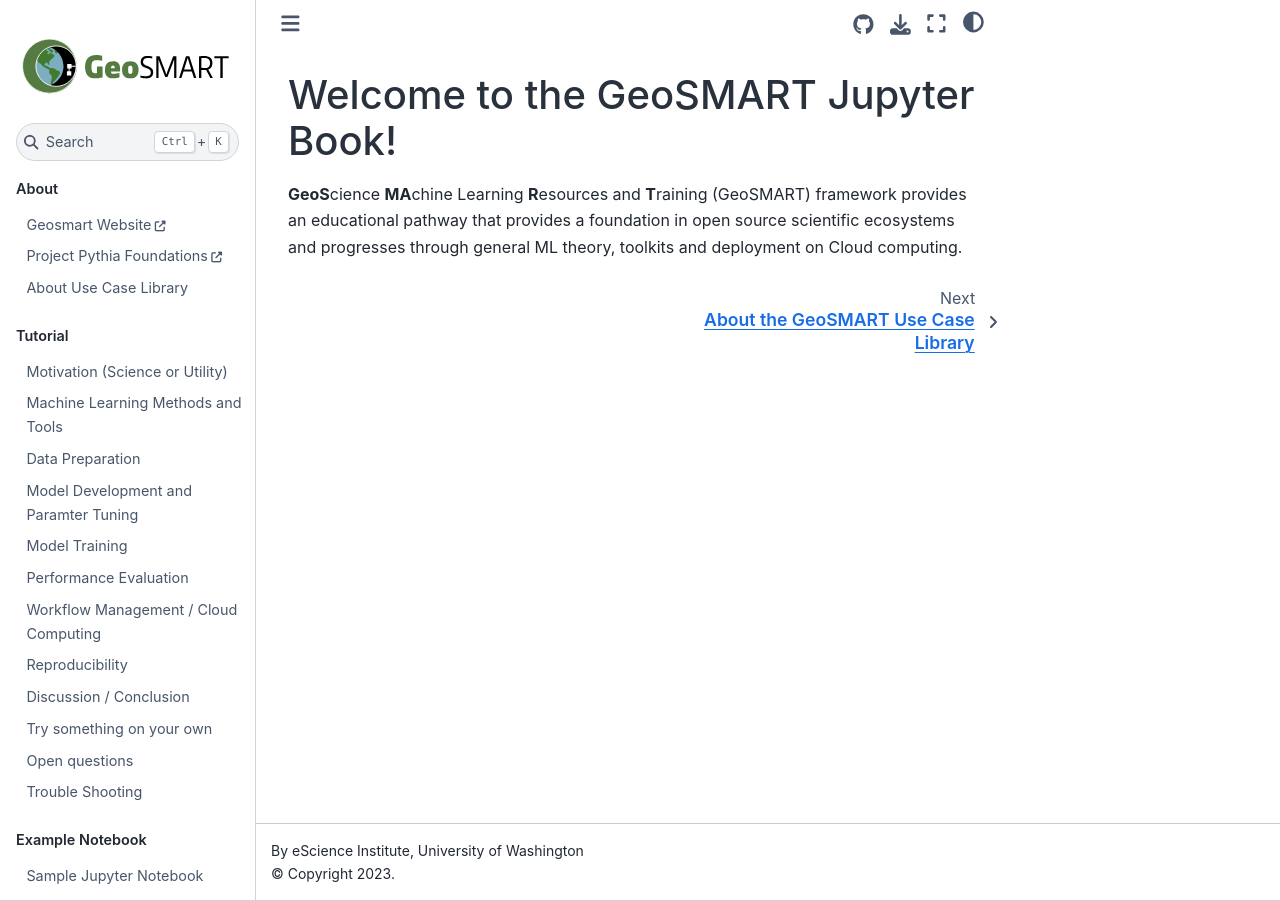
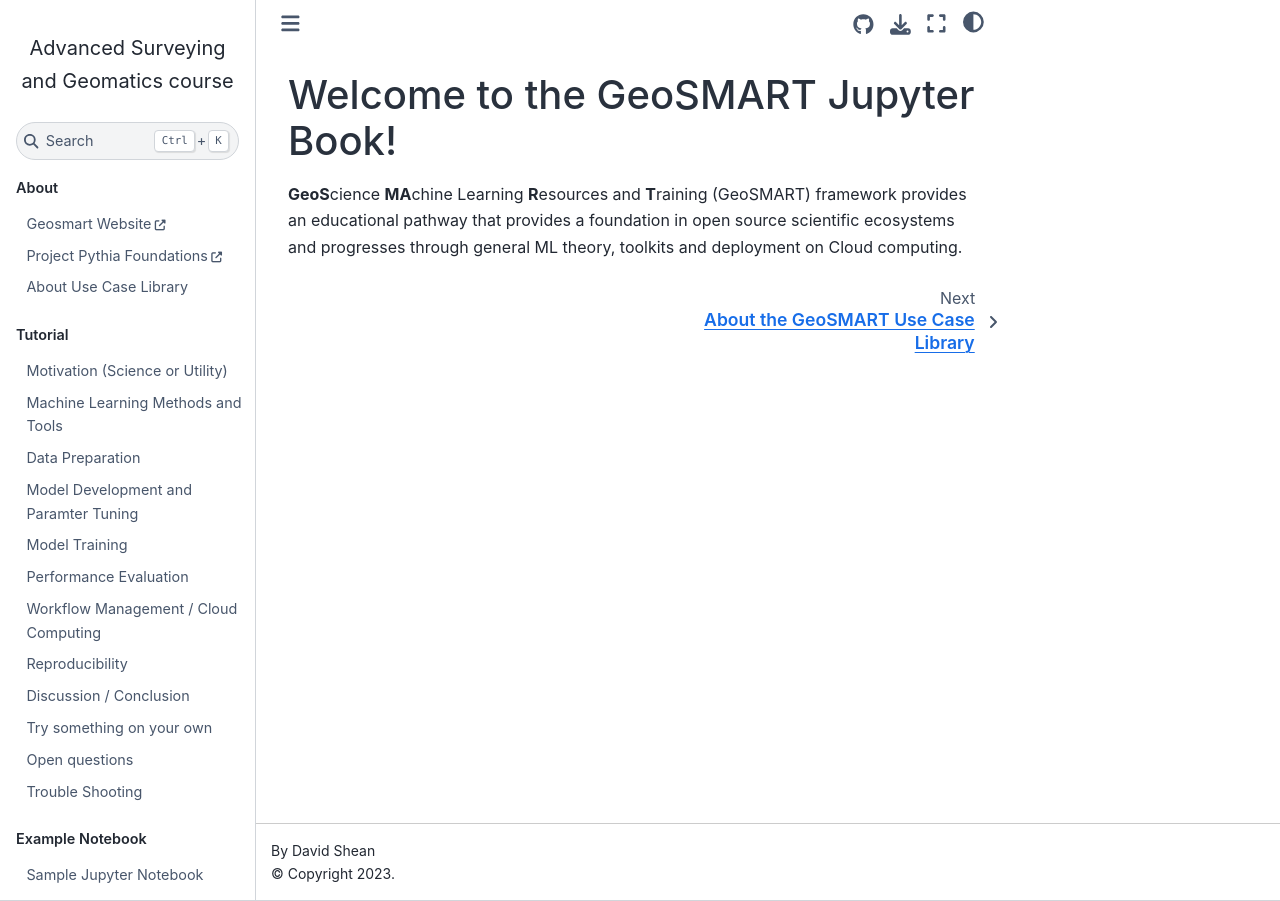
Before and after one commit to uw-cryo/AdvSurveying-Geomatics_course, a Jupyter Book: the page built from book/intro.md, in a window 1280 px wide. Built offline with Jupyter Book 1.0.4 settings and Sphinx 7.4.7 and the Sphinx Book theme 1.1.4, drawn with Linux system fonts in a browser that asks for light colours; comment, search, counter and statistics services are not loaded.

Commit message:
Update _config.yml

```diff
--- a/book/_config.yml
+++ b/book/_config.yml
@@ -1,21 +1,21 @@
 # Book settings
 # Learn more at https://jupyterbook.org/customize/config.html
 
-title: "Use Case Template"
-author: eScience Institute, University of Washington
-logo: img/GeoSMART_logo.svg
+title: "Advanced Surveying and Geomatics course"
+author: David Shean
+logo:
 only_build_toc_files: true
 
 # Information about where the book exists on the web
 repository:
-  url: https://github.com/geo-smart/simple-template # Online location of your book
+  url: https://github.com/uw-cryo/AdvSurveying-Geomatics_course # Online location of your book
   path_to_book: book  # Optional path to your book, relative to the repository root
   branch: main  # Which branch of the repository should be used when creating links (optional)
 
 # Force re-execution of notebooks on each build.
 # See https://jupyterbook.org/content/execute.html
 execute:
-  execute_notebooks: 'force'
+  execute_notebooks: 'off'
 
 html:
   use_edit_page_button: true
```
